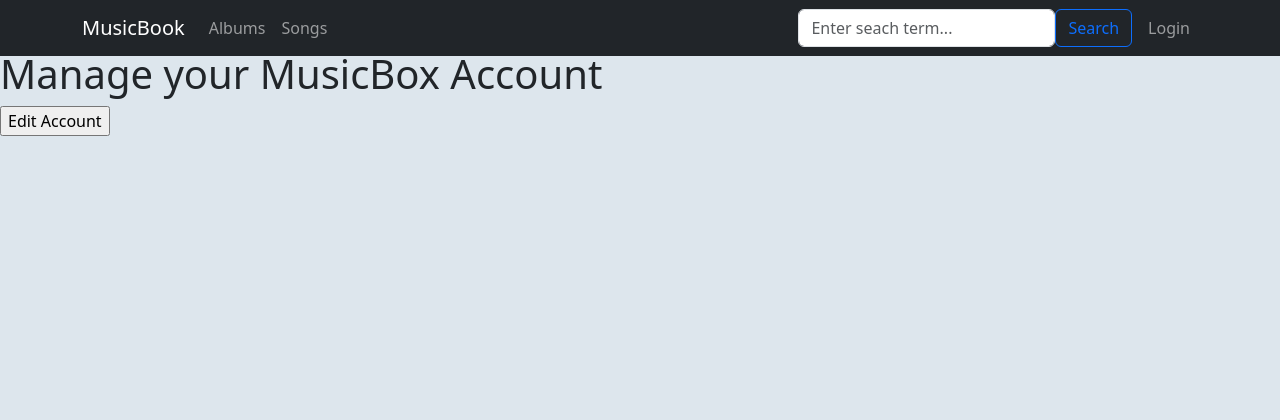
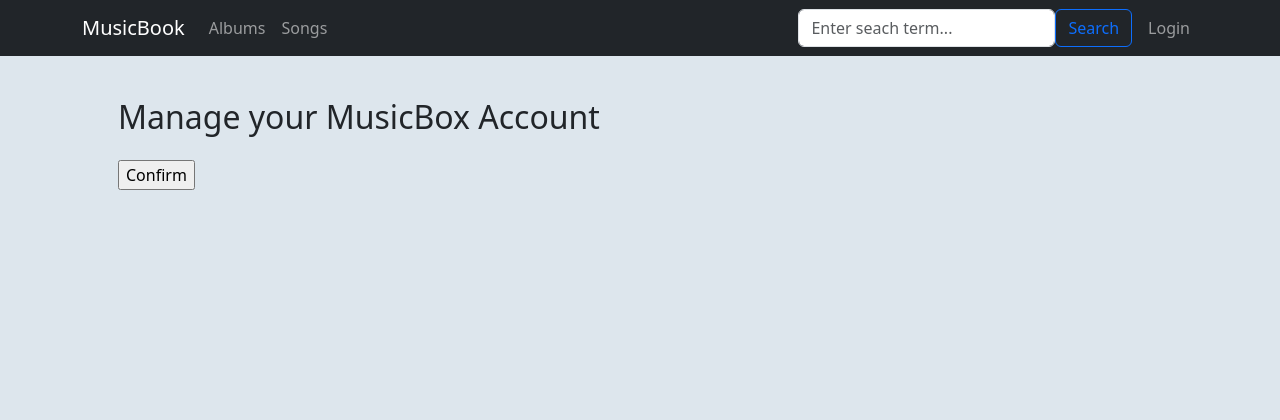
Before and after one commit to Weetabicx/django_project, a Django app: template musicbox/templates/user/manage_account.html in a window 1280 px wide. Shown: the top 420 px of the page. Run offline with Django 3.2, Linux system fonts and the light colour scheme; the template is opened without the code that fills it, so the values that code supplies are empty; some libraries are stand-ins or nearby versions.

Commit message:
Final Changes

```diff
--- a/musicbox/templates/user/manage_account.html
+++ b/musicbox/templates/user/manage_account.html
@@ -1,20 +1,21 @@
 {% extends 'base.html' %}
-{% load staticfiles %}
+{% load static %}
 
 {% block styles %}
 {{ block.super }}
 {% endblock %}
 
 {% block content %}
-<h1>Manage your MusicBox Account</h1>
+<div class="container p-5">
+    <h2 class="pb-3">Manage your MusicBox Account</h2>
 
-<form id="user_form" method="post" action="{% url 'user:manage_account' %}"
-    enctype="multipart/form-data">
+    <form id="user_form" method="post" action="{% url 'user:manage_account' %}"
+        enctype="multipart/form-data">
 
-    {% csrf_token %}
-    {{ user_form.as_p }}
+        {% csrf_token %}
+        {{ user_form.as_p }}
 
-    <input type="submit" name="submit" value="Edit Account" />
-</form>
-
+        <input type="submit" name="submit" value="Confirm" />
+    </form>
+</div>
 {% endblock %}
```
Also changed, not shown: musicbox/media/profile_images/Death_of_a_Bachelor.jpg (added).
